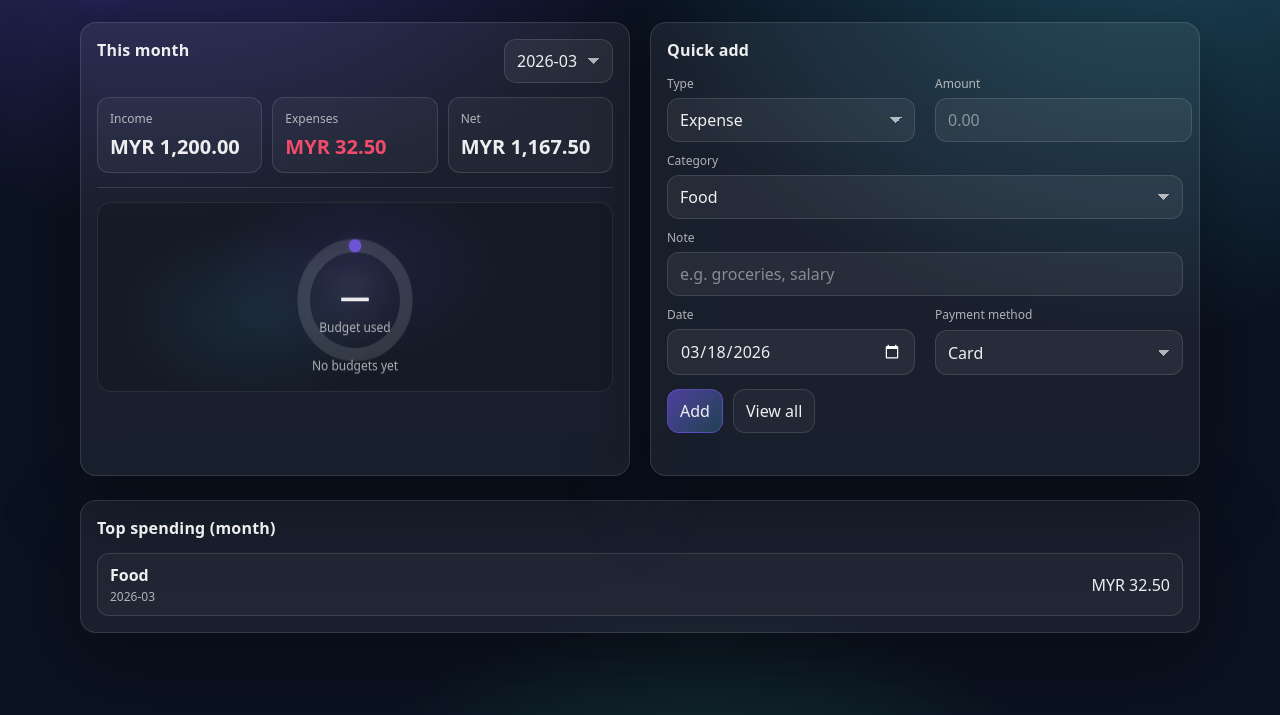
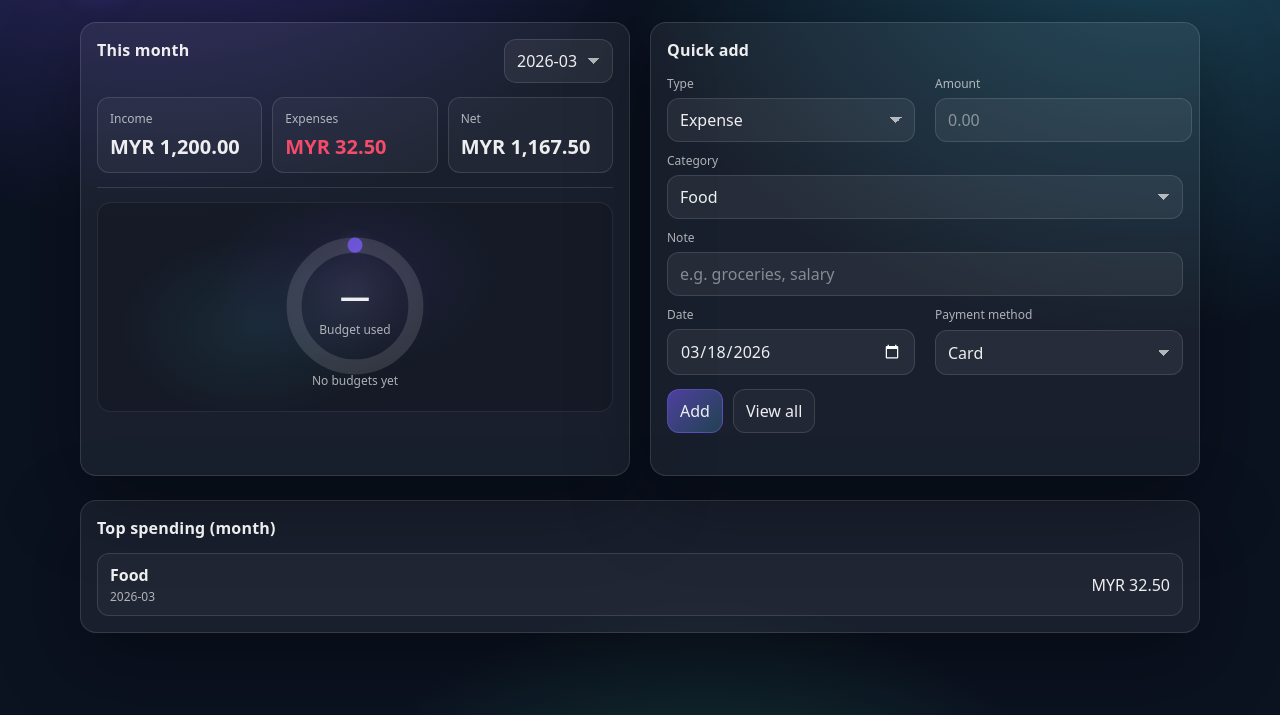
Before and after one commit to wookesheng/Monvixx, a plain HTML site: page index.html in a window 1280 px wide. Shown: the part 85-800 px from the top of the page. Drawn offline with Linux system fonts and the light colour scheme.

Commit message:
Monvixx - Update progress chart - Version 0.14KS

```diff
--- a/css/styles.css
+++ b/css/styles.css
@@ -174,7 +174,7 @@ select:focus-visible, input:focus-visible, button:focus-visible{
 .card-chart canvas{
   display: block;
   width: 100%;
-  height: 170px;
+  height: 190px;
 }
 
 .settings-layout{
--- a/index.html
+++ b/index.html
@@ -60,7 +60,7 @@
             </div>
             <div class="divider"></div>
             <div class="card-chart">
-              <canvas id="summaryChart" height="160" aria-label="Bar chart for income, expenses, and budget used"></canvas>
+              <canvas id="summaryChart" height="190" aria-label="Donut chart for budget used"></canvas>
             </div>
           </section>
 
--- a/js/pages/dashboard.js
+++ b/js/pages/dashboard.js
@@ -44,7 +44,7 @@ function setupDashboard() {
     ctx.clearRect(0, 0, w, h);
 
     const cx = w / 2;
-    const cy = h / 2 + 2;
+    const cy = h / 2 - 2;
     const outerR = Math.min(w, h) * 0.36;
     const thickness = Math.max(12, outerR * 0.22);
     const innerR = Math.max(2, outerR - thickness);
@@ -90,18 +90,18 @@ function setupDashboard() {
     ctx.textAlign = "center";
     ctx.fillStyle = "rgba(255,255,255,.92)";
     ctx.font = "800 30px ui-sans-serif, system-ui, -apple-system, Segoe UI, Roboto, Arial";
-    ctx.fillText(pctDisplay == null ? "—" : `${pctDisplay}%`, cx, cy + 8);
+    ctx.fillText(pctDisplay == null ? "—" : `${pctDisplay}%`, cx, cy + 2);
 
     ctx.fillStyle = "rgba(255,255,255,.65)";
     ctx.font = "12px ui-sans-serif, system-ui, -apple-system, Segoe UI, Roboto, Arial";
-    ctx.fillText("Budget used", cx, cy + 30);
+    ctx.fillText("Budget used", cx, cy + 28);
 
     // bottom meta line
     ctx.fillStyle = "rgba(255,255,255,.65)";
     ctx.font = "12px ui-sans-serif, system-ui, -apple-system, Segoe UI, Roboto, Arial";
     const meta =
       totalLimit > 0 ? `${formatMoney(totalUsed, state.prefs)} of ${formatMoney(totalLimit, state.prefs)}` : "No budgets yet";
-    ctx.fillText(meta, cx, h - 12);
+    ctx.fillText(meta, cx, h - 18);
   }
 
   function refresh() {
```
